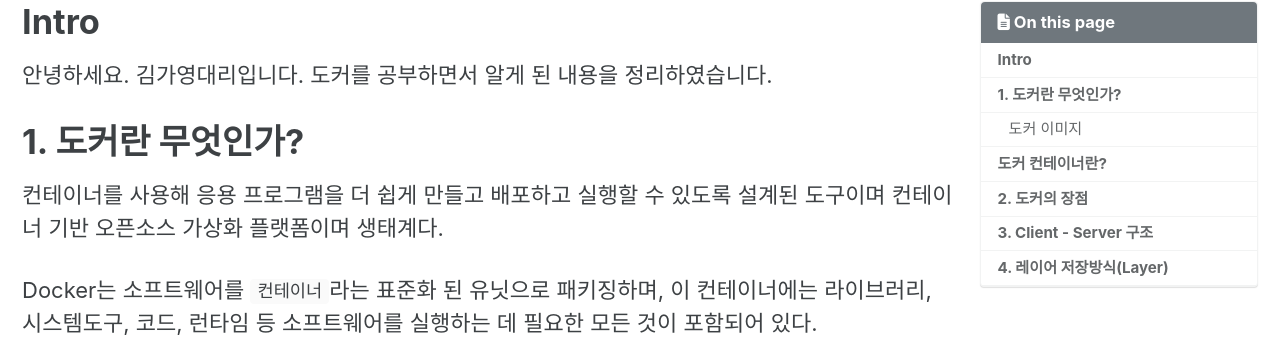
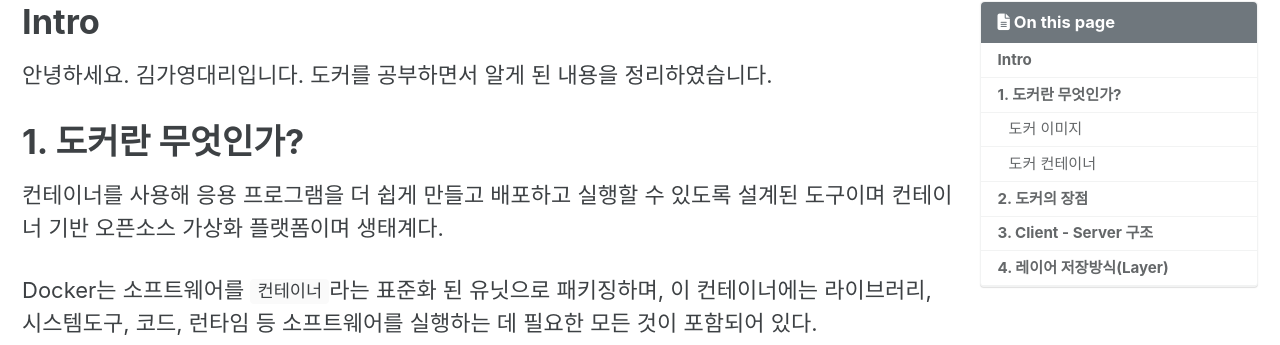
Before and after one commit to openobjectnet/openobjectnet.github.io, a Jekyll site: the page built from _posts/2022-02-11-docker1.md, in a window 1280 px wide and 1400 px high. Shown: the part 200-545 px from the top of the window. Built offline with Jekyll 4.4.1, drawn with Linux system fonts in a browser that asks for light colours; cached includes are drawn as plain includes; nearby versions of some CDN libraries.

Commit message:
docker post 수정

```diff
--- a/_posts/2022-02-11-docker1.md
+++ b/_posts/2022-02-11-docker1.md
@@ -37,10 +37,10 @@ Docker는 소프트웨어를 `컨테이너`라는 표준화 된 유닛으로 패
     {{ dockerImg | markdownify | remove: "<p>" | remove: "</p>" }}
 </figure>
 
-코드, 런타임, 시스템 도구, 시스템 라이브러리 및 설정과 같은 응용 프로그램을 실행하는 데 필요한 모든 것을 포함하는 가볍고 독립적이며 실행 가능한 <mark style='background-color: #6495ED'>소프트웨어 패키지</mark>다. **프로그램을 실행하는데 필요한 설정이나 종속성들을 갖고있다.**
+코드, 런타임, 시스템 도구, 시스템 라이브러리 및 설정과 같은 응용 프로그램을 실행하는 데 필요한 모든 것을 포함하는 가볍고 독립적이며 실행 가능한 <mark style='color:blue'>소프트웨어 패키지</mark>다. **프로그램을 실행하는데 필요한 설정이나 종속성들을 갖고있다.**
 
 
-# 도커 컨테이너란?
+## 도커 컨테이너
 아래의 이미지를 보면 배 위에 컨테이너를 올린 모습을 볼 수 있다.
 컨테이너란 "다양한 OS에 여러 application이 올려져 있는 것"을 의미하는 것이고,
 컨테이너를 도커 위에 올리는 구나를 알 수 있다.
@@ -54,6 +54,7 @@ Docker는 소프트웨어를 `컨테이너`라는 표준화 된 유닛으로 패
 </figure>
 
 컨테이너는 코드와 모든 종속성을 패키지화하여 응용프로그램이 한 컴퓨팅 환경에서 다른 컴퓨팅 환경으로 빠르고 안정적으로 실행되도록 하는 소프트웨어의 표준 단위다. 컨테이너는 소프트웨어를 환경으로부터 격리시키고 개발과 스테이징의 차이에도 불구하고 균일하게 작동하도록 보장한다. **이미지의 인스턴스이며, 프로그램을 실행한다.**
+
 
 # 2. 도커의 장점
 
@@ -69,6 +70,7 @@ Docker는 소프트웨어를 `컨테이너`라는 표준화 된 유닛으로 패
 
 - 모놀리식 애플리케이션 방식에서 **마이크로서비스** 구조로 변화가 쉽다. 즉, 컨테이너 하나당 하나의 기능만을 제공하는 모듈로 만들어서 부하가 많은 모듈은 여러개 더 만들고 하는 조정이 가능해진다.
     - 소프트웨어의 여러 모듈이 상호 작용하는 로직을 하나의 프로그램 내에서 구동시키는 방식을 모놀리스(Monolith) 애플리케이션이라고 한다.
+
 
 
 # 3. Client - Server 구조
@@ -123,6 +125,7 @@ Server: Docker Engine - Community
 기본값이 도커 서버의 소켓을 바라보고 있기 때문에 사용자는 의식하지 않고 마치 바로 명령을 내리는 것 같은 느낌을 받는다. 이러한 설계가 mac이나 windows의 터미널에서 명령어를 입력했을때 가상 서버에 설치된 도커가 동작하는 이유입니다.
 
 
+
 # 4. 레이어 저장방식(Layer)
 
 {% capture dockerLayerImg %}
```
